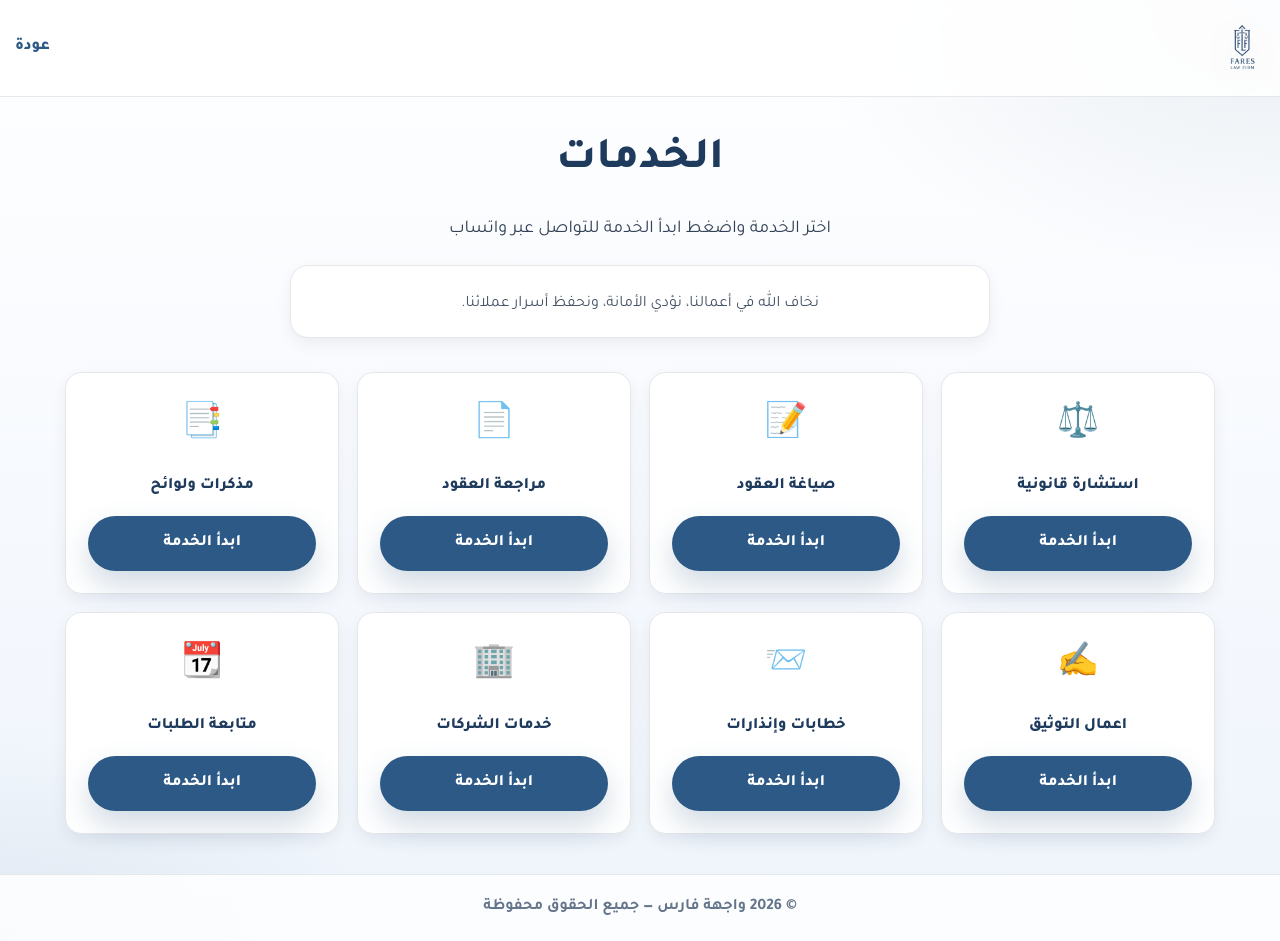
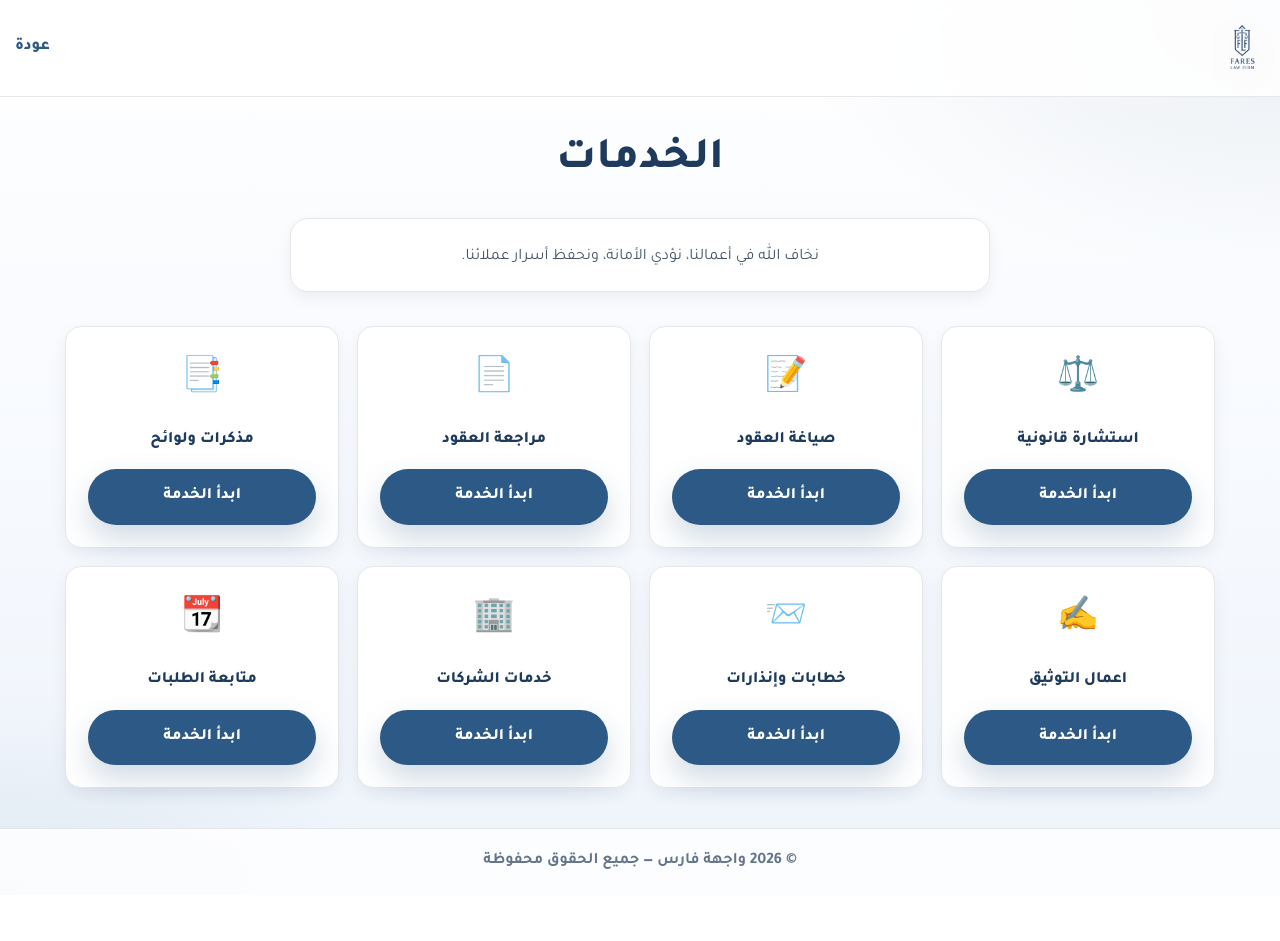
Before and after one commit to re87-cpu/faris-smart, a React (Vite) app: page /services in a window 1280 px wide. After the commit the page ends 895 px from the top, so only its background shows below. Built offline with nearby package versions, Linux system fonts and the light colour scheme; no server answers.

Commit message:
update: text content

```diff
--- a/src/pages/ClientServices.jsx
+++ b/src/pages/ClientServices.jsx
@@ -46,7 +46,6 @@ export default function ClientServices() {
       {/* Title */}
       <section className="q-hero" style={{ paddingTop: 24 }}>
         <h1 className="q-h1">الخدمات </h1>
-        <p className="q-sub">اختر الخدمة واضغط ابدأ الخدمة للتواصل عبر واتساب</p>
 
         {/* ثقة مختصرة */}
         <div className="q-card" style={{ maxWidth: 700, margin: "16px auto" }}>
```
